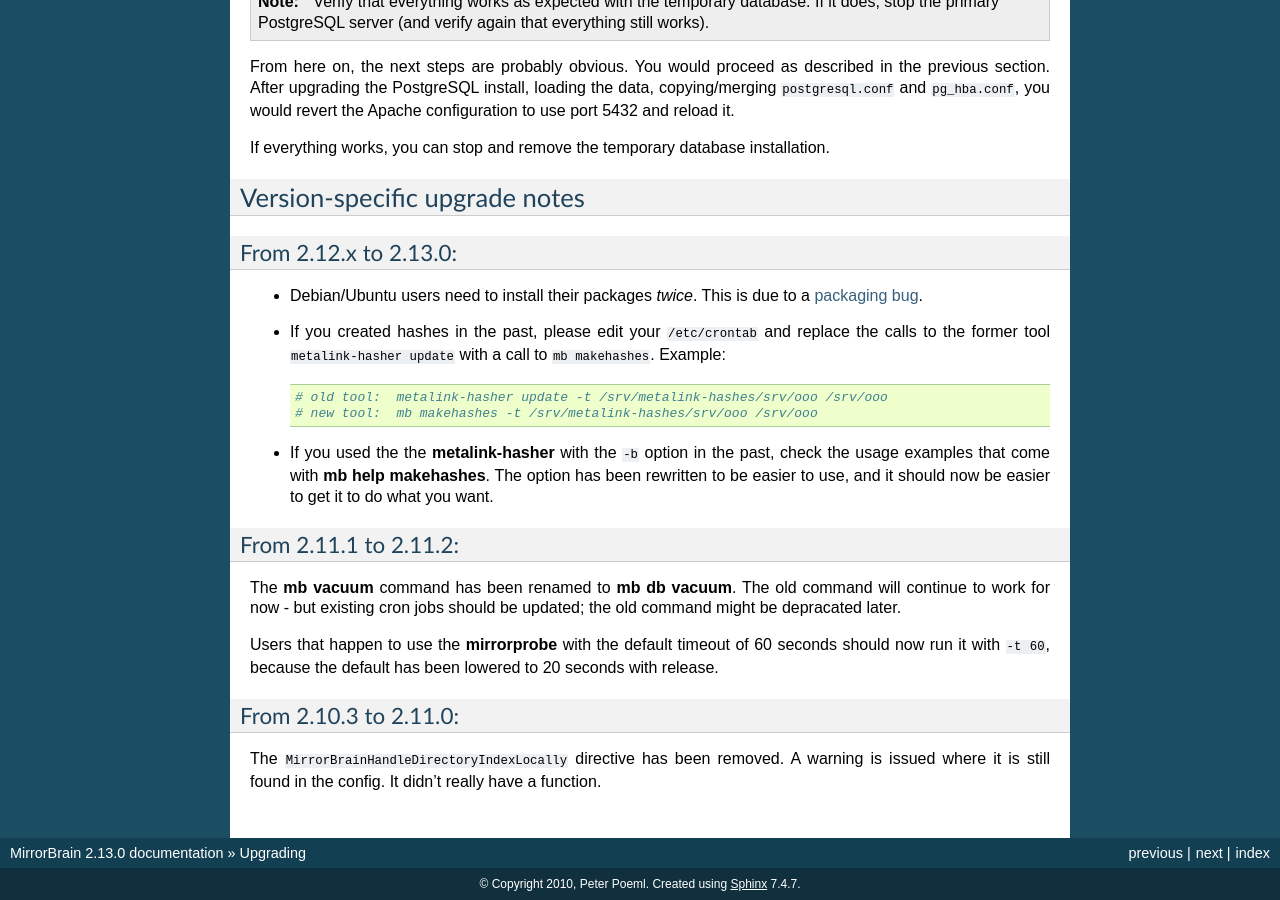
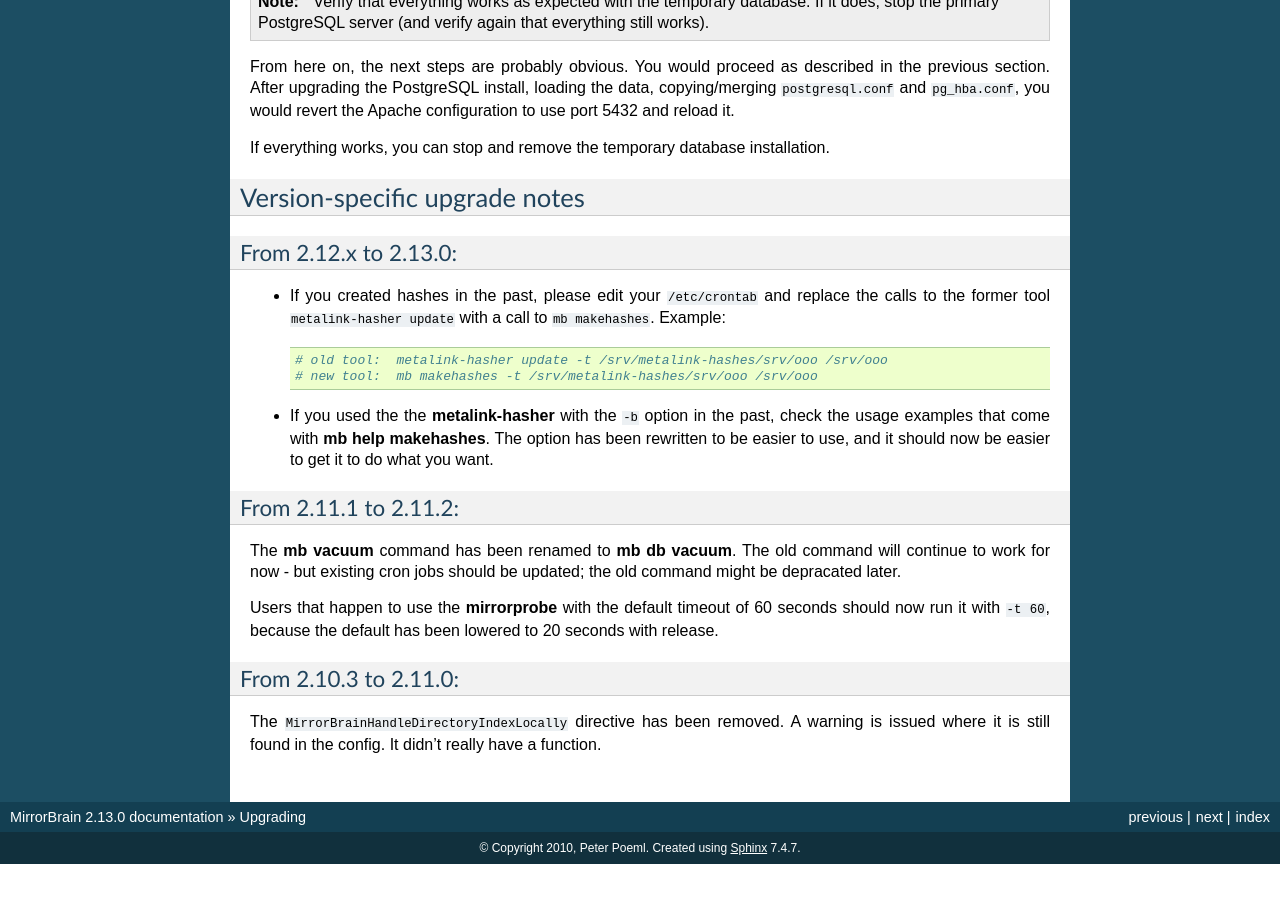
Before and after one commit to hayalci/mirrorbrain, a Sphinx documentation site: the page built from docs/upgrading.rst, in a window 1280 px wide and 900 px high, scrolled down 3390 px. Built offline with Sphinx 7.4.7, drawn with Linux system fonts in a browser that asks for light colours; after the commit the page ends 4254 px from its top, so only the background shows below that.

Commit message:
- Thanks to Corys help, the 2.12 -> 2.13.0 upgrade now works seamlessly on Debian/Ubuntu. Fixing issue #57.
git-svn-id: http://svn.mirrorbrain.org/svn/mirrorbrain/trunk@8126 2d291e14-ff0c-0410-a3fa-d5caa9871f55

```diff
--- a/docs/upgrading.rst
+++ b/docs/upgrading.rst
@@ -237,9 +237,6 @@ Version-specific upgrade notes
 From 2.12.x to 2.13.0:
 ^^^^^^^^^^^^^^^^^^^^^^
 
-* Debian/Ubuntu users need to install their packages *twice*. This is due to a
-  `packaging bug`_.
-
 * If you created hashes in the past, please edit your :file:`/etc/crontab` and
   replace the calls to the former tool ``metalink-hasher update`` with a call
   to ``mb makehashes``. Example::
@@ -251,8 +248,6 @@ From 2.12.x to 2.13.0:
   past, check the usage examples that come with :program:`mb help makehashes`.
   The option has been rewritten to be easier to use, and it should now be
   easier to get it to do what you want.
-
-.. _`packaging bug`: http://mirrorbrain.org/issues/issue57
 
 
 From 2.11.1 to 2.11.2:
```
